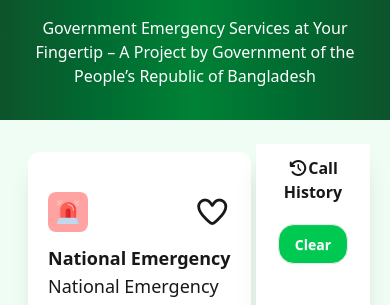
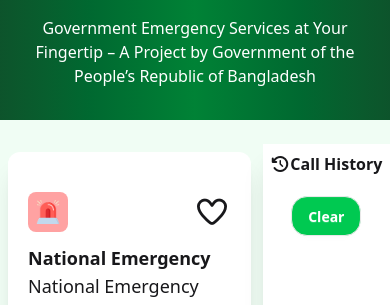
Before and after one commit to sohancse53/Joruri-Sheba, a plain HTML site: page index.html in a window 390 px wide. Shown: the part 470-775 px from the top of the page. Drawn offline with nearby package versions, Linux system fonts and the light colour scheme.

Commit message:
padding adjustment for mobile devices

```diff
--- a/index.html
+++ b/index.html
@@ -64,7 +64,7 @@
     <!-- header section ends -->
 
     <!-- main section starts -->
-    <main class="px-5 py-6 grid grid-cols-12 gap-1">
+    <main class="px-0 lg:px-5 py-6 grid grid-cols-12 gap-1">
       <!-- card container -->
       <section
         id="card-container"
@@ -282,7 +282,7 @@
       <!-- History container -->
       <section
         id="history-container"
-        class="bg-white p-3 col-span-4 lg:col-span-3 shadow-xl"
+        class="bg-white px-1 py-2 lg:p-3 col-span-4 lg:col-span-3 shadow-xl"
       >
         <!-- title -->
         <div
```
